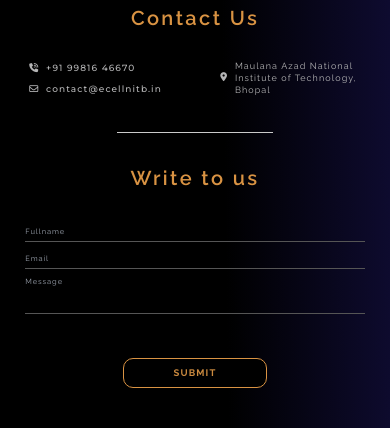
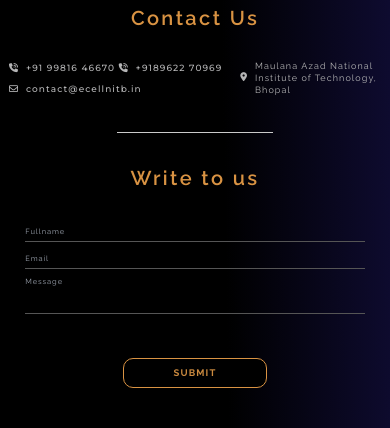
Before and after one commit to supersaint7780/E-CELL-Homepage, a website: page mobile.html in a window 390 px wide. Shown: the part 7469-7897 px from the top of the page. Drawn offline with nearby package versions, Linux system fonts and the light colour scheme.

Commit message:
Update mobile.html

```diff
--- a/mobile.html
+++ b/mobile.html
@@ -1828,6 +1828,8 @@ async function sendMessage(data) {
                 <div class="info-our-body">
                   <i class="fas fa-phone-volume" aria-hidden="true">&nbsp;</i>
                   <a href="tel:+919981646670" style="color:#B5B5B6;">+91 99816 46670</a>
+                  <i class="fas fa-phone-volume" aria-hidden="true">&nbsp;</i>
+                  <a href="tel:+918962270969" style="color:#B5B5B6;">+9189622 70969</a>
                 </div>
                 <div class="info-our-body">
                   <i class="far fa-envelope" aria-hidden="true">&nbsp;</i>
```
